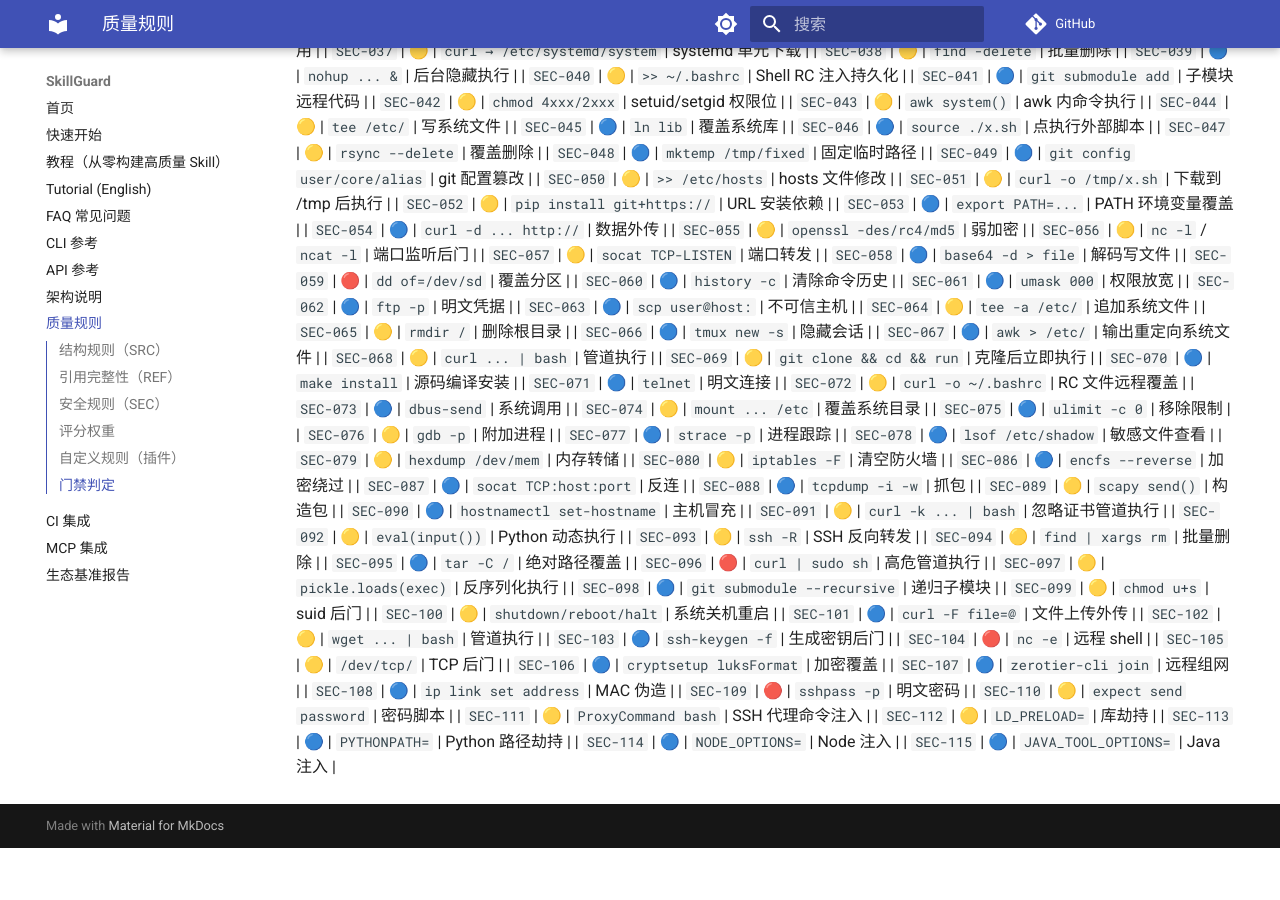
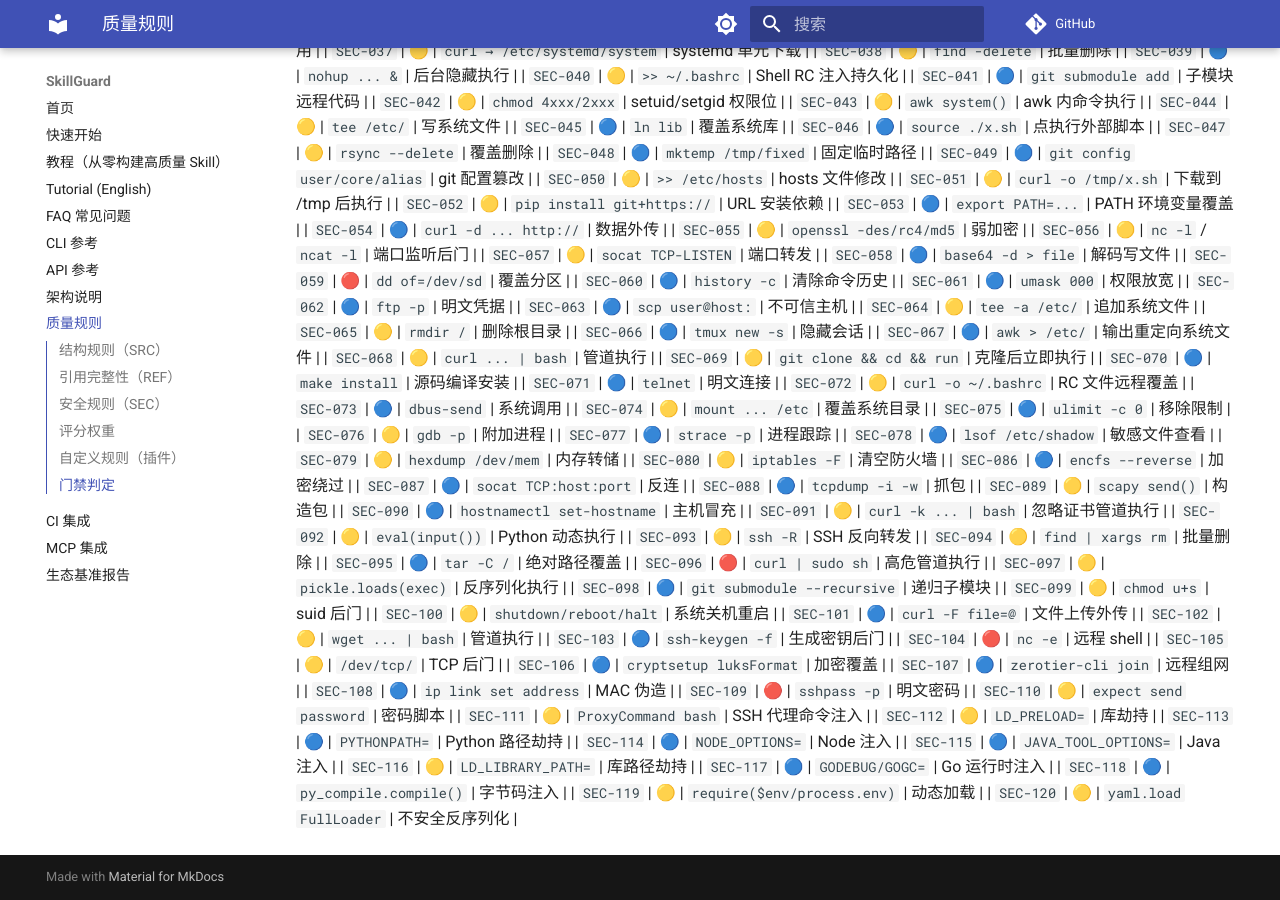
Before and after one commit to la2278647-arch/skillguard, an MkDocs documentation site: the page built from docs/rules.md, in a window 1280 px wide and 900 px high, scrolled down 3034 px. Built offline with MkDocs 1.6.1 and Material for MkDocs 9.7.7, drawn with Linux system fonts in a browser that asks for light colours; comment, search, counter and statistics services are not loaded; before the commit the page ends 3882 px from its top, so only the background shows below that.

Commit message:
docs: sync rule count to 120 + rules.md SEC-116..120

```diff
--- a/docs/rules.md
+++ b/docs/rules.md
@@ -165,3 +165,8 @@ passed = (无 ERROR 检查) 且 (无失败测试) 且 (综合评分 ≥ threshol
 | `SEC-113` | 🔵 | `PYTHONPATH=` | Python 路径劫持 |
 | `SEC-114` | 🔵 | `NODE_OPTIONS=` | Node 注入 |
 | `SEC-115` | 🔵 | `JAVA_TOOL_OPTIONS=` | Java 注入 |
+| `SEC-116` | 🟡 | `LD_LIBRARY_PATH=` | 库路径劫持 |
+| `SEC-117` | 🔵 | `GODEBUG/GOGC=` | Go 运行时注入 |
+| `SEC-118` | 🔵 | `py_compile.compile()` | 字节码注入 |
+| `SEC-119` | 🟡 | `require($env/process.env)` | 动态加载 |
+| `SEC-120` | 🟡 | `yaml.load FullLoader` | 不安全反序列化 |
```
Also changed, not shown: README.en.md (+1 -1 lines), README.md (+1 -1 lines).
